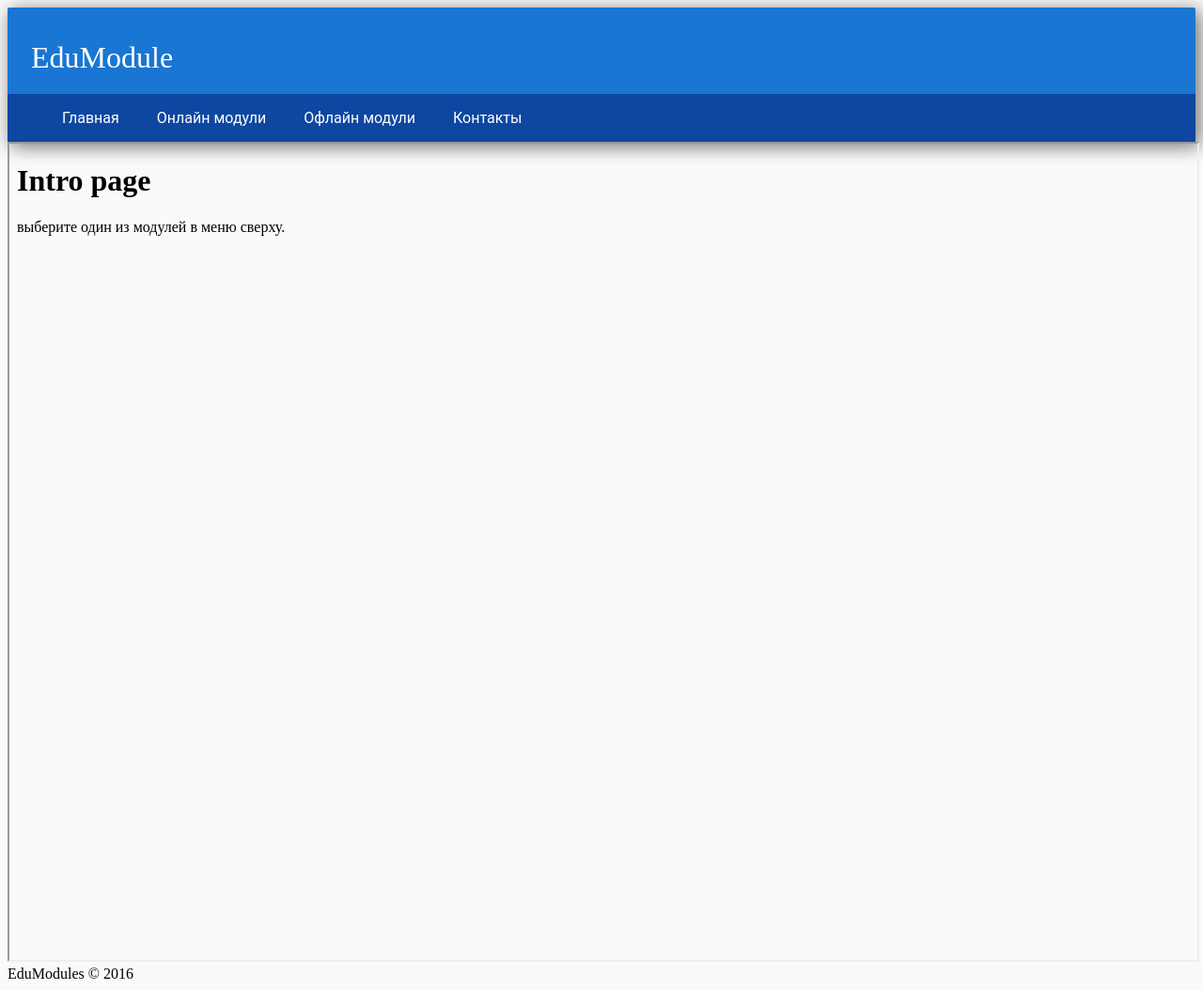
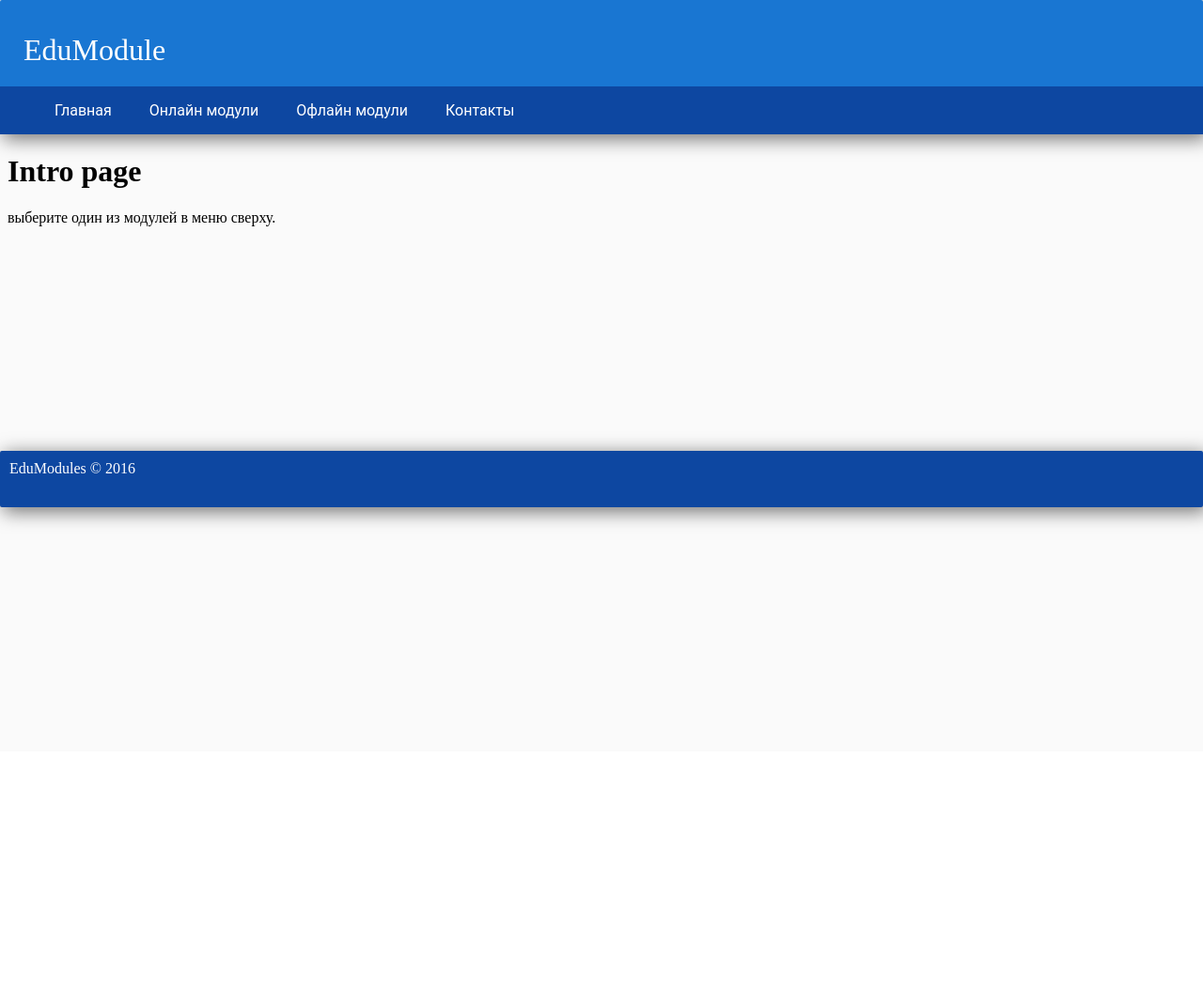
Before and after one commit to dmitr1y/edu-modules, a PHP site: page / in a window 1280 px wide. Shown: the whole page at 94% size. After the commit the page ends 561 px from the top, so only its background shows below. Run offline with PHP 8.4, Linux system fonts and the light colour scheme.

Commit message:
added Auto-adjustment for IFrame some ui changes refactoring

```diff
--- a/index.php
+++ b/index.html
@@ -66,13 +66,14 @@ and open the template in the editor.
 
 
 </script>
-<div id="content">
+<!--<div id="content">-->
     <!-- content container-->
-    <iframe id="content_frame" src="intro.html">Требуется поддержка iframe</iframe>
+    <iframe id="content_frame" src="intro.html" onload="iframeLoaded(this.id)">Требуется поддержка iframe</iframe>
 
-</div>
+<!--</div>-->
 <div class="footer">
-    EduModules &#169; 2016
+
+ <div class="footer_logo">EduModules &#169; 2016</div>
 </div>
 
 </body>
--- a/main.css
+++ b/main.css
@@ -9,6 +9,7 @@ and open the template in the editor.
 */
 body{
     background-color: #FAFAFA;
+    margin: 0;
 }
 
 .header{
@@ -39,7 +40,8 @@ body{
 }
 iframe{
     width:100%;
-    height:700px;
+    border: 0;
+    height:auto;
     margin: auto;
 }
 
@@ -85,13 +87,36 @@ iframe{
 
 .container_form-signin{
     display: block;
-    flex-flow: right;
+    /*flex-flow: right;*/
     position: relative;
     float: right;
 }
 
-.footer{position: relative;}
+.footer{
+    width: 100%;
+    margin: 0 auto;
+    top: 0;
+    left: 0;
+    display: inline-table;
+    height: 60px;
+    color: white;
+    justify-content: space-between;
+    background-color: #0d47a1;
+    /*border-top-left-radius: 10px;*/
+    /*border-top-right-radius: 10px;*/
+    border-radius: 2px;
+    -webkit-box-shadow: 4px 4px 20px 1px rgba(0, 0, 0, 0.54);
+    -moz-box-shadow: 4px 4px 20px 1px rgba(0, 0, 0, 0.54);
+    box-shadow: 4px 4px 20px 1px rgba(0, 0, 0, 0.54);
+}
 
+.footer_logo{
+    margin-left: 10px;
+    margin-top: 10px;
+    margin-bottom: 5px;
+    color: white;
+    text-decoration: none;
+}
 
 
 h1, a, li {
@@ -165,7 +190,6 @@ a, li {
     background: #0d47a1;
 }
 
-
 .default{
     width:100%;
 }
--- a/menu.js
+++ b/menu.js
@@ -6,6 +6,29 @@
 
 function changeSrc (url)
 {
-    document.getElementById('content').getElementsByTagName('iframe')[0].src=url;
-    console.log("redicreting:"+url);
+    document.getElementById('content_frame').src=url;
+    // console.log("redicreting:"+url);
 }
+
+function getDocHeight(doc) {
+    doc = doc || document;
+    // stackoverflow.com/questions/1145850/
+    var body = doc.body, html = doc.documentElement;
+    var height = Math.max( body.scrollHeight, body.offsetHeight,
+        html.clientHeight, html.scrollHeight, html.offsetHeight );
+    return height;
+}
+
+function iframeLoaded(id) {
+    var ifrm = document.getElementById(id);
+    var doc = ifrm.contentDocument? ifrm.contentDocument:
+        ifrm.contentWindow.document;
+    ifrm.style.visibility = 'hidden';
+    ifrm.style.height = "10px"; // reset to minimal height ...
+    // IE opt. for bing/msn needs a bit added or scrollbar appears
+    ifrm.style.height = getDocHeight( doc ) + 20 + "px";
+    ifrm.style.visibility = 'visible';
+       // console.log("scrollHeight="+ifrm.height);
+        console.log("iframeHeight="+ifrm.height);
+  //      console.log("div content height="+content.height);
+}
```
Also changed, not shown: Regindex.php (deleted, +0 -54 lines), bd.php (deleted, +0 -10 lines), contacts.php (deleted, +0 -18 lines), login.php (deleted, +0 -7 lines), logout.php (deleted, +0 -8 lines), reg.php (deleted, +0 -23 lines), save_user.php (deleted, +0 -41 lines), testreg.php (deleted, +0 -48 lines).
